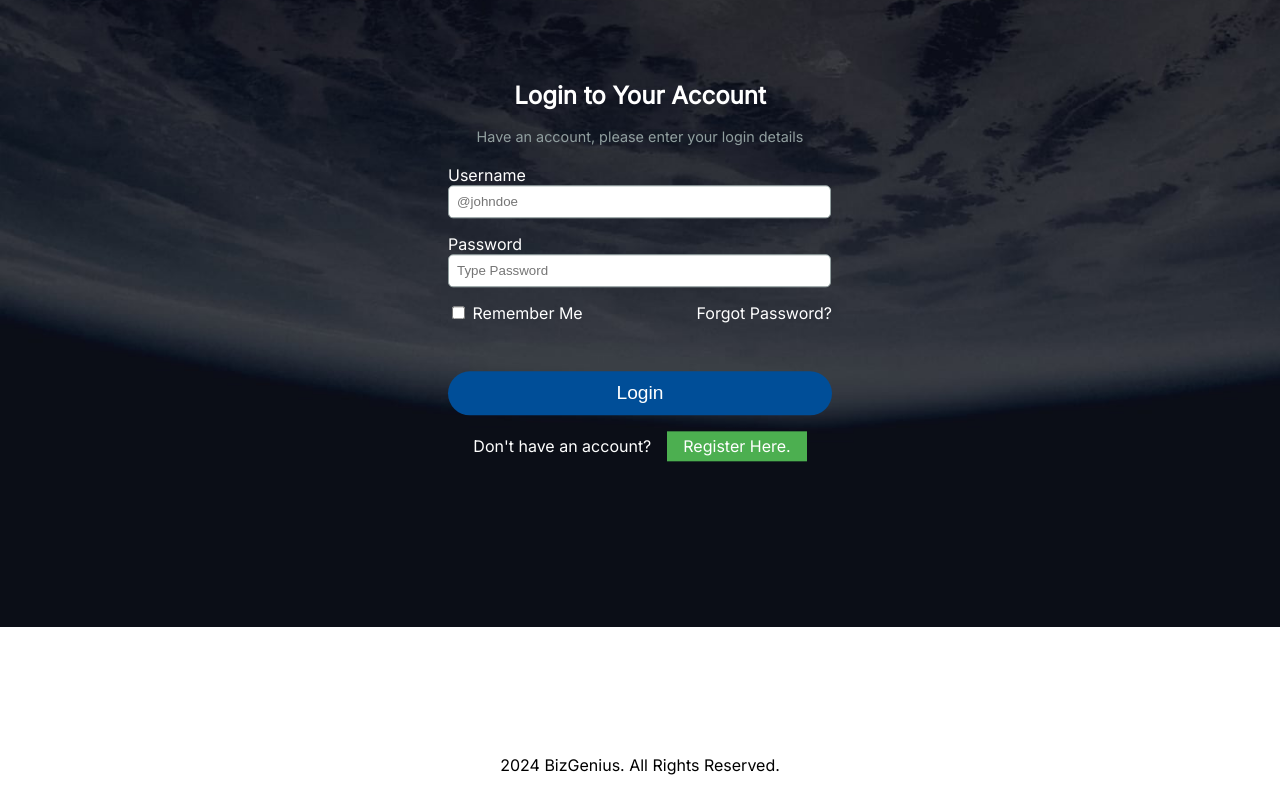
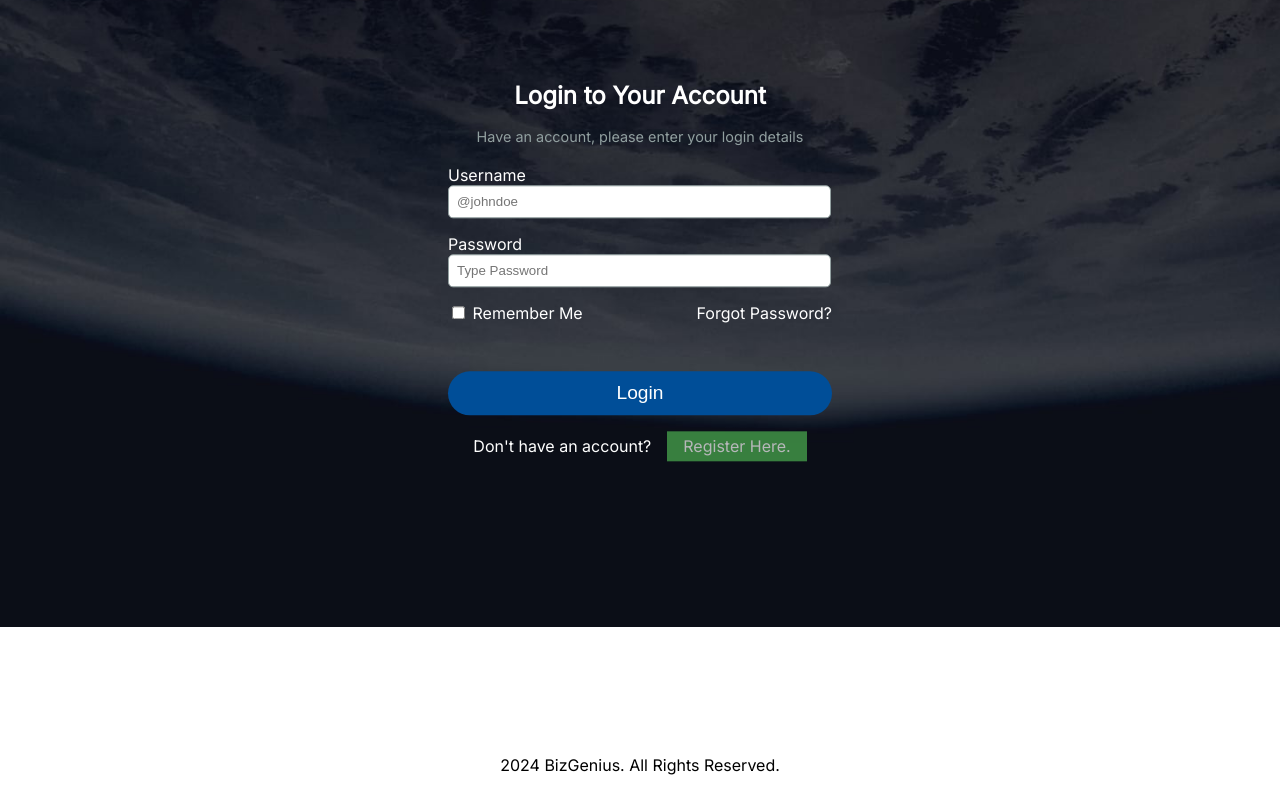
Before and after one commit to feranmygit/BizGen, a plain HTML site: page frontend-capstone-project/pages/login.html in a window 1280 px wide. In both pictures the pointer is over the link "Register Here.". Shown: the part 107-898 px from the top of the page. Drawn offline with Linux system fonts and the light colour scheme.

Commit message:
started working on capstone project currently editing the pages

```diff
--- a/frontend-capstone-project/pages/css/index.css
+++ b/frontend-capstone-project/pages/css/index.css
@@ -495,6 +495,9 @@ body{
     background-color: var(--main_primary1_color);
     padding: 0.3rem 1rem;
 }
+.createAccLink:hover{
+    opacity: 0.7;
+}
 .facebkCont{
     background-color: var(--main_primary_color);
     color: var(--primary_white_color);
```
